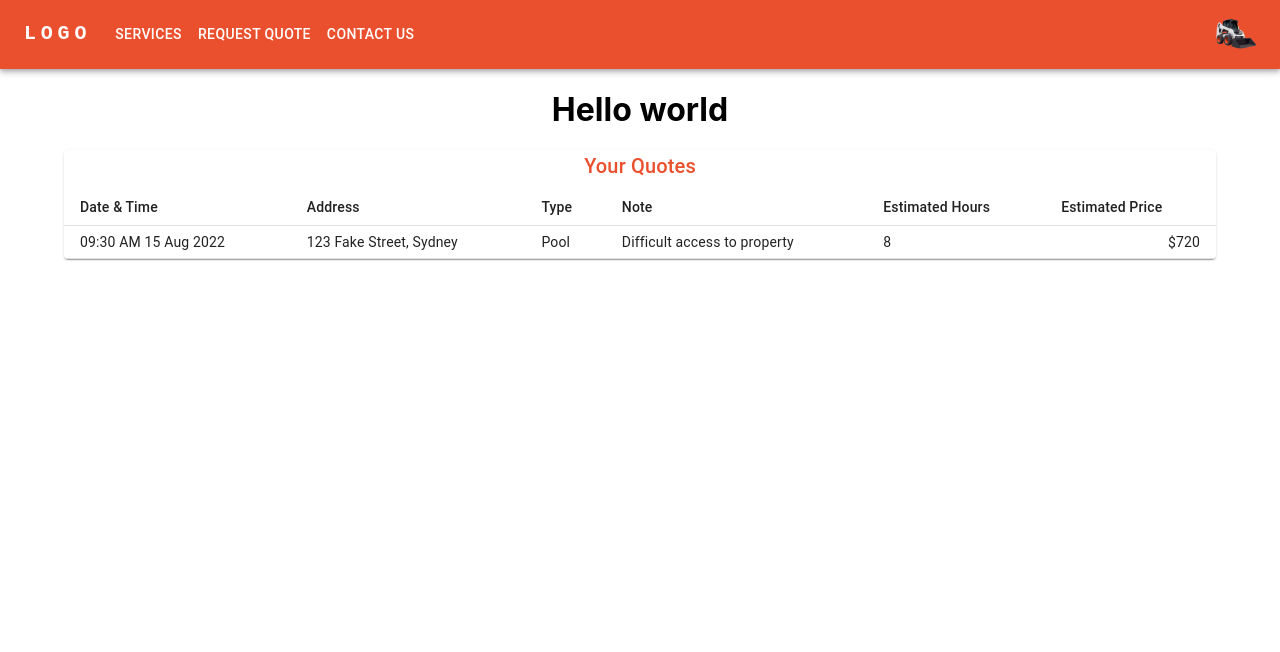
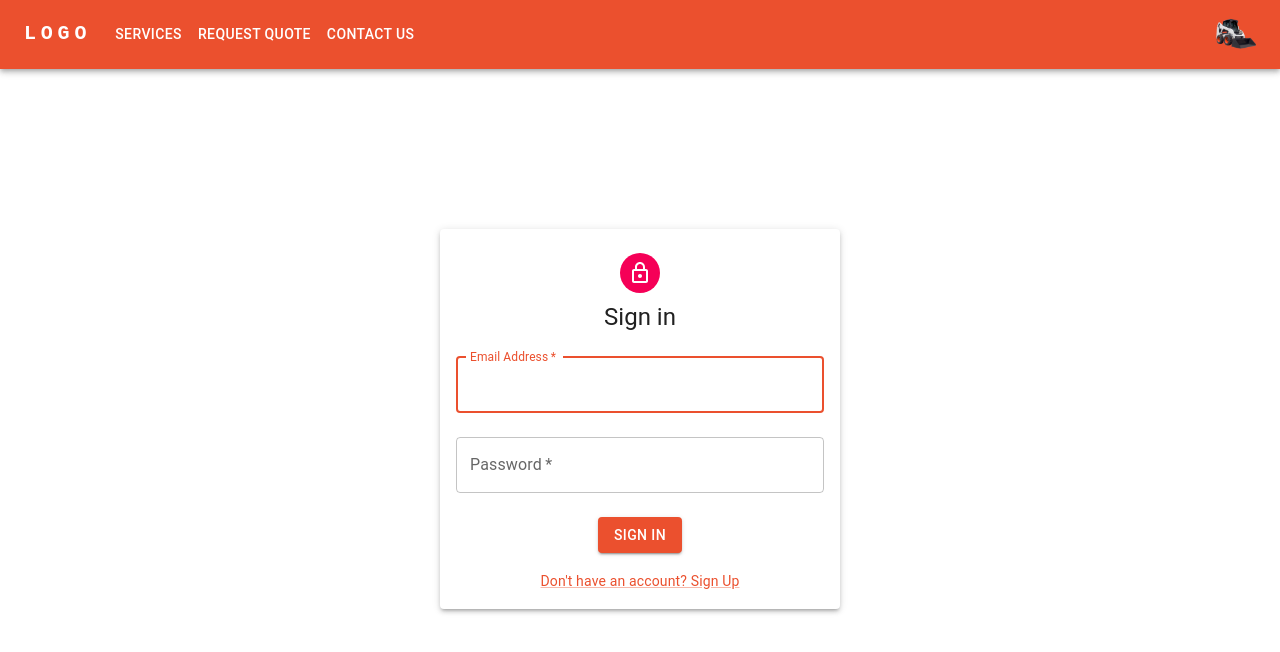
Before and after one commit to natr104/bobcat-hire, a React (Create React App) app: page / in a window 1280 px wide. Shown: the top 652 px of the page. Built offline with nearby package versions, Linux system fonts and the light colour scheme.

Commit message:
create login component

```diff
--- a/package.json
+++ b/package.json
@@ -14,8 +14,10 @@
     "@testing-library/user-event": "^13.5.0",
     "react": "^18.2.0",
     "react-dom": "^18.2.0",
+    "react-redux": "^8.0.2",
     "react-router-dom": "^6.3.0",
     "react-scripts": "5.0.1",
+    "redux": "^4.2.0",
     "web-vitals": "^2.1.4"
   },
   "scripts": {
--- a/src/App.js
+++ b/src/App.js
@@ -1,6 +1,8 @@
+import { Container } from '@mui/material';
 import './App.css';
 import AppBarExample from './components/AppBarExample'
 import CustomerQuotes from './components/CustomerQuotes';
+import LoginPage from './components/LoginPage';
 
 function App() {
   return (
@@ -8,10 +10,10 @@ function App() {
       <header>
         <AppBarExample />
       </header>
-      <main>
-        <h1>Hello world</h1>
-        <CustomerQuotes />
-      </main>
+      <Container component='main' sx={{ height: '100%' }}>
+        {/* <h1>Hello world</h1> */}
+        <LoginPage />
+      </Container>
     </div>
   );
 }
--- /dev/null
+++ b/src/components/LoginPage.jsx
@@ -0,0 +1,65 @@
+import React from "react";
+import { Box, Link } from "@mui/material";
+import { Paper } from "@mui/material";
+import { Avatar } from "@mui/material";
+import { Button } from "@mui/material";
+import { Typography } from "@mui/material";
+import { TextField } from "@mui/material";
+import LockOutlinedIcon from '@mui/icons-material/LockOutlined';
+
+export default function LoginPage() {
+  return (
+    <Box sx={{ width: ["auto", 400], mx: "auto"}}>
+      <Paper
+        elevation={3}
+        sx={{
+          marginTop: '20vh',
+          display: "flex",
+          flexDirection: "column",
+          alignItems: "center",
+          p: 2
+        }}
+      >
+        <Avatar sx={{ m: 1, bgcolor: "secondary.main" }}>
+          <LockOutlinedIcon />
+        </Avatar>
+        <Typography component="h1" variant="h5">
+          Sign in
+        </Typography>
+        <Box component="form" onSubmit={null} noValidate sx={{ mt: 1 }}>
+          <TextField
+            margin="normal"
+            required
+            fullWidth
+            id="email"
+            label="Email Address"
+            name="email"
+            autoComplete="email"
+            autoFocus
+          />
+          <TextField
+            margin="normal"
+            required
+            fullWidth
+            name="password"
+            label="Password"
+            type="password"
+            id="password"
+            autoComplete="current-password"
+          />
+          <Button
+            type="submit"
+
+            variant="contained"
+            sx={{ mt: 2, mb: 2 }}
+          >
+            Sign In
+          </Button>
+          <br />
+          <Link href="/register" variant="body2">Don't have an account? Sign Up</Link>
+
+        </Box>
+      </Paper>
+    </Box>
+  );
+}
--- a/src/index.js
+++ b/src/index.js
@@ -4,6 +4,7 @@ import './index.css';
 import App from './App';
 import reportWebVitals from './reportWebVitals';
 import { createTheme, ThemeProvider } from '@mui/material/styles';
+import { CssBaseline } from '@mui/material';
 
 const theme = createTheme({
   palette: {
@@ -20,6 +21,7 @@ const theme = createTheme({
 const root = ReactDOM.createRoot(document.getElementById('root'));
 root.render(
   <React.StrictMode>
+    <CssBaseline />
     <ThemeProvider theme={theme}>
       <App />
     </ThemeProvider>
```
Also changed, not shown: src/utilities/utilities.js (+10 -2 lines), 1 other file (tests, documents, lock files or other folders).
